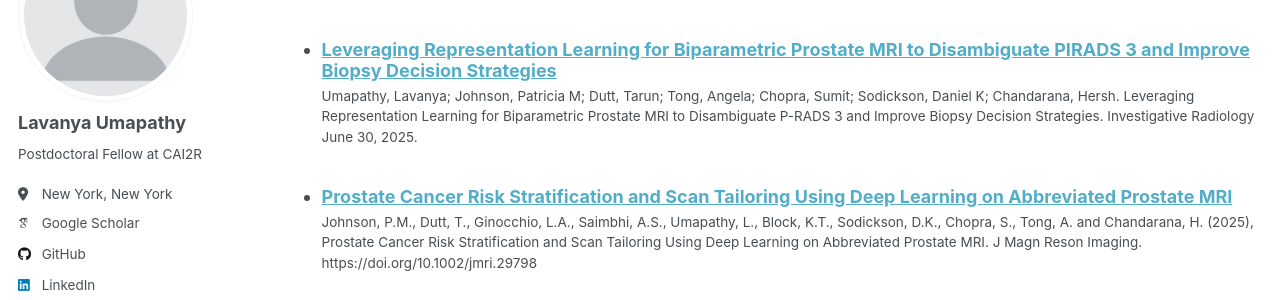
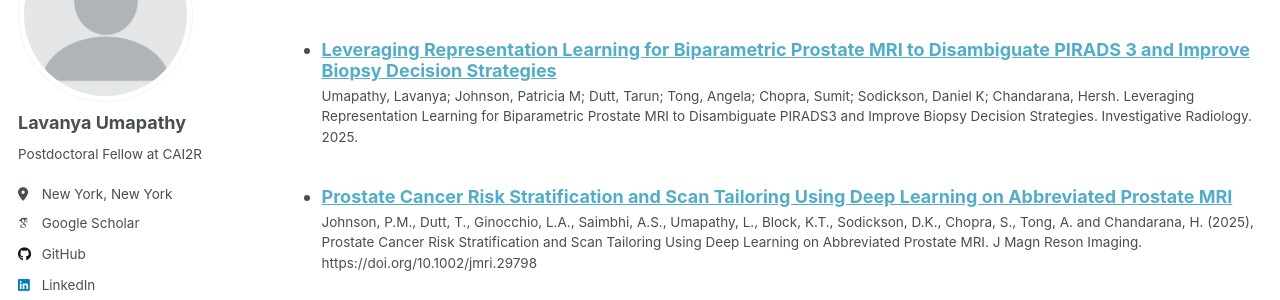
Before and after one commit to lunastra26/lunastra26.github.io, a Jekyll site: the page built from _pages/cv.md, in a window 1280 px wide and 900 px high, scrolled down 521 px. Shown: the part 172-472 px from the top of the window. Built offline with Jekyll 4.4.1, drawn with Linux system fonts in a browser that asks for light colours; some web fonts are replaced.

Commit message:
Update 2025-PIRADS3-disambiguation.md

```diff
--- a/_publications/2025-PIRADS3-disambiguation.md
+++ b/_publications/2025-PIRADS3-disambiguation.md
@@ -7,7 +7,7 @@ excerpt: 'Representation learning for prostate MRI'
 date: 2025-06-30
 venue: 'Investigative Radiology'
 paperurl: 'https://pubmed.ncbi.nlm.nih.gov/40586610/'
-citation: 'Umapathy, Lavanya; Johnson, Patricia M; Dutt, Tarun; Tong, Angela; Chopra, Sumit; Sodickson, Daniel K; Chandarana, Hersh. Leveraging Representation Learning for Biparametric Prostate MRI to Disambiguate P-RADS 3 and Improve Biopsy Decision Strategies. Investigative Radiology June 30, 2025.'
+citation: 'Umapathy, Lavanya; Johnson, Patricia M; Dutt, Tarun; Tong, Angela; Chopra, Sumit; Sodickson, Daniel K; Chandarana, Hersh. Leveraging Representation Learning for Biparametric Prostate MRI to Disambiguate PIRADS3 and Improve Biopsy Decision Strategies. Investigative Radiology. 2025.'
 ---
 Objectives:
 Despite its high negative predictive value (NPV) for clinically significant prostate cancer (csPCa), MRI suffers from a substantial number of false positives, especially for intermediate-risk cases. In this work, we determine whether a deep learning model trained with PI-RADS–guided representation learning can disambiguate the PI-RADS 3 classification, detect csPCa from bi-parametric prostate MR images, and avoid unnecessary benign biopsies.
```
